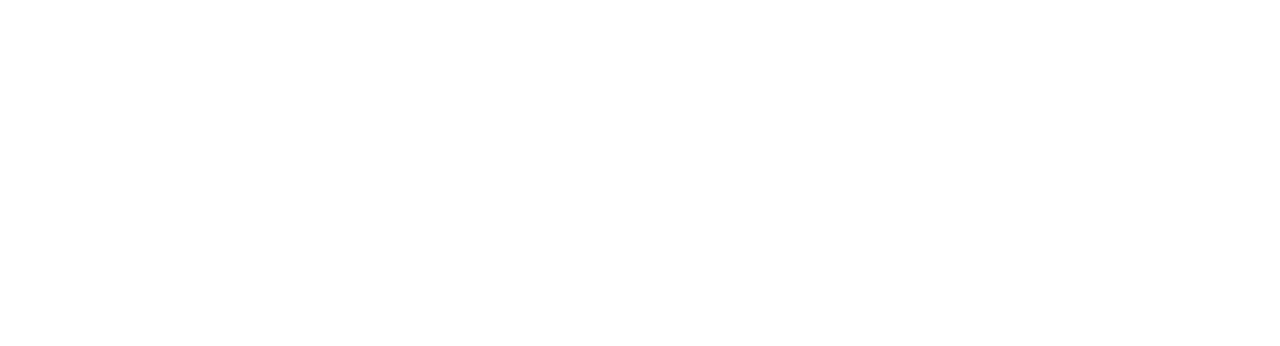
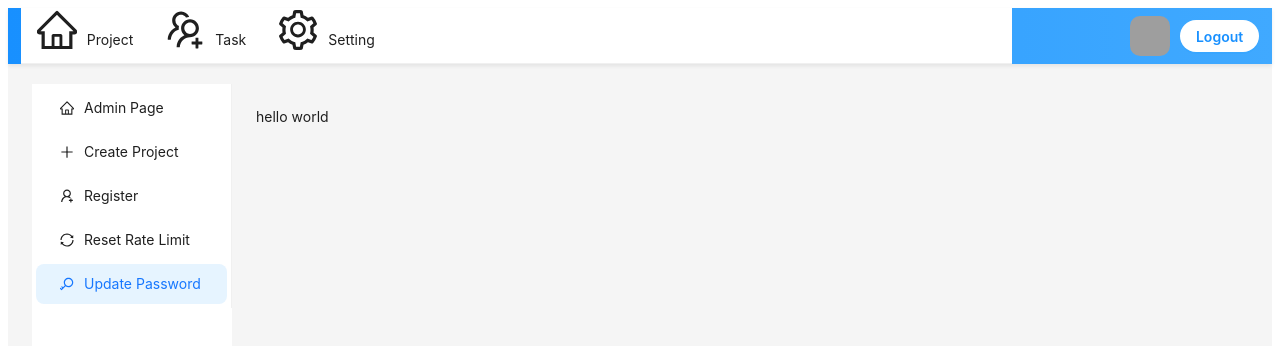
Before and after one commit to phpgoc/zxqpro, a React (Vite) app in the folder font/: page /admin/update_password in a window 1280 px wide. Before the commit this address had no page. Shown: the top 346 px of the page. Built offline with nearby package versions, Linux system fonts and the light colour scheme.

Commit message:
admin layout

```diff
--- a/font/src/App.tsx
+++ b/font/src/App.tsx
@@ -6,6 +6,11 @@
 import ProjectPage from "./pages/project"
 import TaskPage from "./pages/task"
 import AdminPage from "./pages/admin"
+import AdminLayout from "./pages/admin/layout"
+import CreateProject from "./pages/admin/createProject"
+import Register from "./pages/admin/register"
+import ResetRateLimit from "./pages/admin/resetRateLimit"
+import UpdatePassword from "./pages/admin/updatePassword"
 import SettingPage from "./pages/setting"
 import MessageContext from "./context/message"
 
@@ -51,8 +56,12 @@
           <Route path="/task"  >
             <Route index element={<TaskPage />} />
           </Route>
-          <Route path="/admin" >
+          <Route path="/admin" element={<AdminLayout />}>
               <Route index element={<AdminPage />} />
+              <Route path={"create_project"} element={<CreateProject />} />
+              <Route path={"register"} element={<Register />} />
+              <Route path={"reset_rate_limit"}  element={<ResetRateLimit />} />
+              <Route path={"update_password"} element={<UpdatePassword />} />
           </Route>
           <Route path="/setting" >
               <Route index element={<SettingPage />} />
--- /dev/null
+++ b/font/src/pages/admin/createProject.tsx
@@ -0,0 +1,7 @@
+export default function CreateProject() {
+    return (
+        <div>
+            hello world
+        </div>
+    );
+}
--- /dev/null
+++ b/font/src/pages/admin/layout.tsx
@@ -0,0 +1,79 @@
+
+import { Layout, Menu } from 'antd';
+import { useNavigate, useLocation, Outlet } from 'react-router-dom';
+import {
+    HomeOutlined,
+    PlusOutlined,
+    UserAddOutlined,
+    SyncOutlined,
+    KeyOutlined
+} from '@ant-design/icons';
+
+const { Sider, Content } = Layout;
+
+const AdminLayout = () => {
+    const navigate = useNavigate();
+    const location = useLocation();
+
+    const menuItems = [
+        {
+            key: '/admin',
+            icon: <HomeOutlined />,
+            label: 'Admin Page',
+            path: '/admin'
+        },
+        {
+            key: '/admin/create_project',
+            icon: <PlusOutlined />,
+            label: 'Create Project',
+            path: '/admin/create_project'
+        },
+        {
+            key: '/admin/register',
+            icon: <UserAddOutlined />,
+            label: 'Register',
+            path: '/admin/register'
+        },
+        {
+            key: '/admin/reset_rate_limit',
+            icon: <SyncOutlined />,
+            label: 'Reset Rate Limit',
+            path: '/admin/reset_rate_limit'
+        },
+        {
+            key: '/admin/update_password',
+            icon: <KeyOutlined />,
+            label: 'Update Password',
+            path: '/admin/update_password'
+        }
+    ];
+
+    return (
+        <Layout style={{ minHeight: '80vh' }}>
+            <Sider width={200} style={{ background: '#fff' }}>
+                <Menu
+                    mode="inline"
+                    selectedKeys={[location.pathname]}
+                    items={menuItems.map(item => ({
+                        ...item,
+                        onClick: () => navigate(item.path)
+                    }))}
+                />
+            </Sider>
+            <Layout>
+                <Content
+                    style={{
+                        padding: 24,
+                        margin: 0,
+                        minHeight: 280
+                    }}
+                >
+                    {/* 嵌套路由的出口，显示匹配的子路由组件 */}
+                    <Outlet />
+                </Content>
+            </Layout>
+        </Layout>
+    );
+};
+
+export default AdminLayout;
--- /dev/null
+++ b/font/src/pages/admin/register.tsx
@@ -0,0 +1,7 @@
+export default function CreateProject() {
+    return (
+        <div>
+            hello world
+        </div>
+    );
+}
--- /dev/null
+++ b/font/src/pages/admin/resetRateLimit.tsx
@@ -0,0 +1,7 @@
+export default function CreateProject() {
+    return (
+        <div>
+            hello world
+        </div>
+    );
+}
--- /dev/null
+++ b/font/src/pages/admin/updatePassword.tsx
@@ -0,0 +1,7 @@
+export default function CreateProject() {
+    return (
+        <div>
+            hello world
+        </div>
+    );
+}
--- a/font/src/pages/layout.tsx
+++ b/font/src/pages/layout.tsx
@@ -10,22 +10,22 @@
     {
         key: 'project',
         label: 'Project',
-        icon: <HomeOutlined />,
+        icon: <HomeOutlined style={{ fontSize: '5vh', lineHeight: '6vh' }}/>,
     },
     {
         key: 'task',
         label: 'Task',
-        icon: <UsergroupAddOutlined />,
+        icon: <UsergroupAddOutlined style={{ fontSize: '5vh', lineHeight: '6vh' }}/>,
     },
     {
         key: 'admin',
         label: 'Admin',
-        icon: <SettingFilled />,
+        icon: <SettingFilled style={{ fontSize: '5vh', lineHeight: '6vh' }} />,
     },
     {
         key:'setting',
         label: 'Setting',
-        icon: <SettingOutlined />,
+        icon: <SettingOutlined style={{ fontSize: '5vh', lineHeight: '6vh' }}/>,
     },
 ];
 
@@ -56,16 +56,21 @@
                 background: 'linear-gradient(90deg, #1890FF 0%, #40a9ff 100%)',
                 // 增加阴影提升层次感
                 boxShadow: '0 2px 4px rgba(0, 0, 0, 0.08)',
-                height: '56px', // 适当增加高度让导航更舒展
+                // height: '56px', // 适当增加高度让导航更舒展
+                height: '7vh',
                 display: 'flex',
                 justifyContent: 'space-between',
                 alignItems: 'center',
-                padding: '0 40px', // 左右内边距，让内容不贴边
+                padding: '0 1vw', // 左右内边距，让内容不贴边
             }}>
                 <div style={{
-                    width: '50%', // 左边元素占据50%宽度
+                    height: "100%",
+                    width: '80%', // 左边元素占据50%宽度
+                    background: 'linear-gradient(90deg, #1890FF 0%, #40a9ff 100%)',
+
                 }}>
                     <Menu
+                        style={{height: '100%'}}
                         mode="horizontal"
                         items={items}
                         selectedKeys={currentPath.includes('/project')? ['project'] :
@@ -83,6 +88,7 @@
                 <div style={{
                     display: 'flex',
                     alignItems: 'center',
+                    height: '100%',
                 }}>
                     <img src={avatarUrl} alt="User Avatar" width={40} height={40} style={{ borderRadius: 10 }} />
                     <span style={{ marginLeft: 10 }}>{user.user_name}</span>
```
